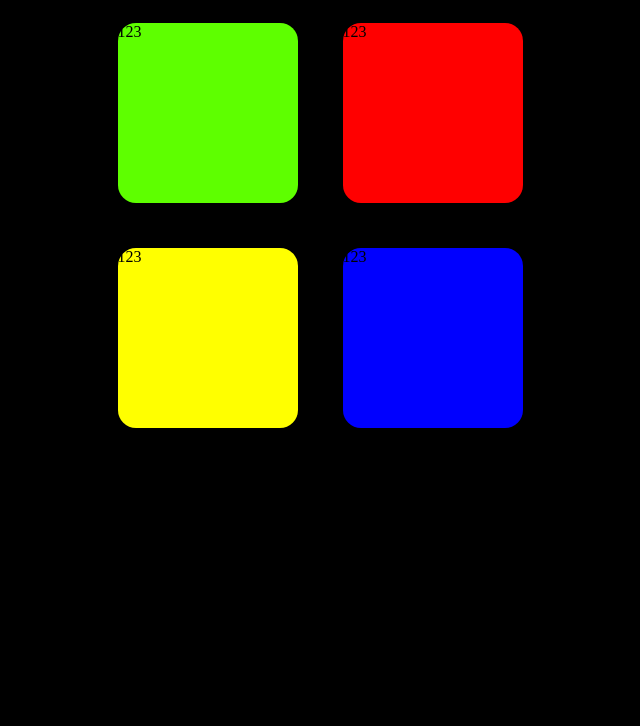
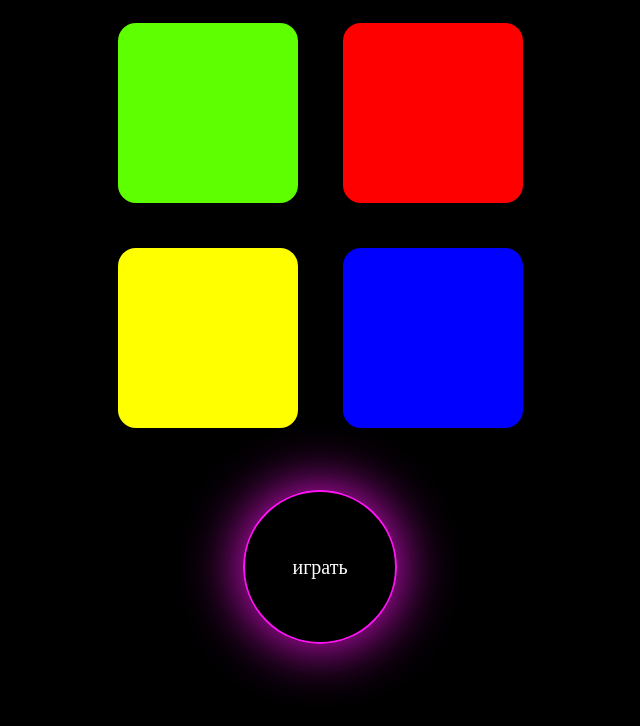
Before and after one commit to Join-Red-Army/simon, a React app: page / in a window 1280 px wide. Shown: the whole page, without its empty margins (320-960 px from the left). Built offline with nearby package versions, Linux system fonts and the light colour scheme.

Commit message:
добавлена кнопка играть, игра заканчивается после ошибки игрока

```diff
--- a/public/index.html
+++ b/public/index.html
@@ -10,7 +10,6 @@
 
 <body>
   <div id="root"></div>
-  <div class="audio-element"></div>
 </body>
 
 </html>
--- a/src/components/app/app.js
+++ b/src/components/app/app.js
@@ -1,21 +1,25 @@
 import React, {Component} from 'react';
 import './app.css';
 
+// services
 import getSound from '../../services/audio-signal';
 import getRandomNum from '../../services/get-random-num/get-random-num';
+
+// components
 import ButtonTile from '../button-tile/button-tile';
-
+import NewGame from '../new-game';
 
 export default class App extends Component {
   state = {
-    sampleOrder: [1, 2, 3],
+    sampleOrder: [],
     repeatOrder: [],
     isFrozen: false,
+    isGameRunning: false,
     error: false
   };
 
   componentDidMount() {
-    setTimeout(() => this.iterator(), 1000);
+    // setTimeout(() => this.iterator(), 1000);
   }
 
 
@@ -29,7 +33,7 @@ export default class App extends Component {
 
   // функция обхода sampleOrder
   iterator = (i = 0, arr = this.state.sampleOrder) => {
-    if (i === arr.length) return;
+    if (i === arr.length || !this.state.isGameRunning) return;
     const currentButton = document.body.querySelector(`.button-${arr[i]}`);
     this.makeButtonActive(currentButton, arr[i]);
     return setTimeout( () => this.iterator(i += 1), 500);
@@ -43,6 +47,7 @@ export default class App extends Component {
     });
   };
 
+
   // правильная ли нажата кнопка
   isInputCorrect = (arr) => {
     const checkedIndex = arr.length - 1;
@@ -50,23 +55,31 @@ export default class App extends Component {
     return this.state.sampleOrder[checkedIndex] == arr[checkedIndex];
   }
 
+
   onClickButton = (ev, id) => {
+    this.makeButtonActive(ev.target, id, 300);
+    if (!this.state.isGameRunning) return;
 
-    this.makeButtonActive(ev.target, id, 300);
     const newRepeatOrder = [...this.state.repeatOrder, id];
 
     if (!this.isInputCorrect(newRepeatOrder)) {
       console.log('input incorrect');
+      this.setState((state) => {
+        return {
+          isGameRunning: false,
+          sampleOrder: []
+        }
+      })
       // return ошибка, очистить всё
     };
 
-    this.setState( ({ repeatOrder }) => {
+    this.setState( (state) => {
       return { repeatOrder: newRepeatOrder }
     });
 
     if (this.state.sampleOrder.length === newRepeatOrder.length) {
       console.log('new round');
-      this.setState( ({ repeatOrder }) => {
+      this.setState( (state) => {
         return { repeatOrder: [] }
       });
 
@@ -81,11 +94,33 @@ export default class App extends Component {
 
   };
 
+  launchNewGame = () => {
+
+    // получить первые 3 семпла для начала игры
+    let startedSamples = [];
+    for (let i = 0; i < 3; i += 1) {
+      startedSamples.push(getRandomNum());
+    }
+
+    this.setState( (state) => {
+      return {
+        isGameRunning: true,
+        sampleOrder: startedSamples
+      };
+    });
+
+    setTimeout(() => this.iterator(), 500);
+
+  }
 
   render() {
+    const newGame = this.state.isGameRunning ? null :
+    <NewGame launchNewGame={() => this.launchNewGame}/>;
+
     return(
       <div>
         <ButtonTile onClickButton={this.onClickButton}/>
+        { newGame }
       </div>
     );
   }
--- a/src/components/button/button.js
+++ b/src/components/button/button.js
@@ -8,7 +8,6 @@ const Button = (props) => {
     <div className={`button button-${buttonIndex}`}
     onClick={(ev) => onClickButton(ev, buttonIndex)}
     >
-      123
     </div>
   );
 }
--- /dev/null
+++ b/src/components/new-game/index.js
@@ -0,0 +1,3 @@
+import NewGame from "./new-game";
+
+export default NewGame;
--- /dev/null
+++ b/src/components/new-game/new-game.css
@@ -0,0 +1,30 @@
+.new-game {
+  width: 150px;
+  height: 150px;
+  margin: 40px auto;
+
+  border: 2px solid #ff12f3;
+  border-radius: 50%;
+  background-color: transparent;
+  box-shadow: 0px 0px 60px #ff12f3;
+
+  font-size: 20px;
+  color: white;
+
+  display: flex;
+  justify-content: center;
+  align-items: center;
+
+  cursor: pointer;
+  opacity: 1;
+  transition: all .3s linear;
+}
+
+.new-game:hover {
+  border: 2px solid #00ff80;
+  box-shadow: 0px 0px 60px #00ff80;
+}
+
+.new-game.inactive {
+  opacity: 0;
+}
--- /dev/null
+++ b/src/components/new-game/new-game.js
@@ -0,0 +1,15 @@
+import React, {Component} from 'react';
+import './new-game.css';
+
+export default class NewGame extends Component {
+  render() {
+    const {launchNewGame} = this.props;
+
+    return(
+      <div className='new-game'
+      onClick={launchNewGame()}>
+        играть
+      </div>
+    );
+  }
+}
```
